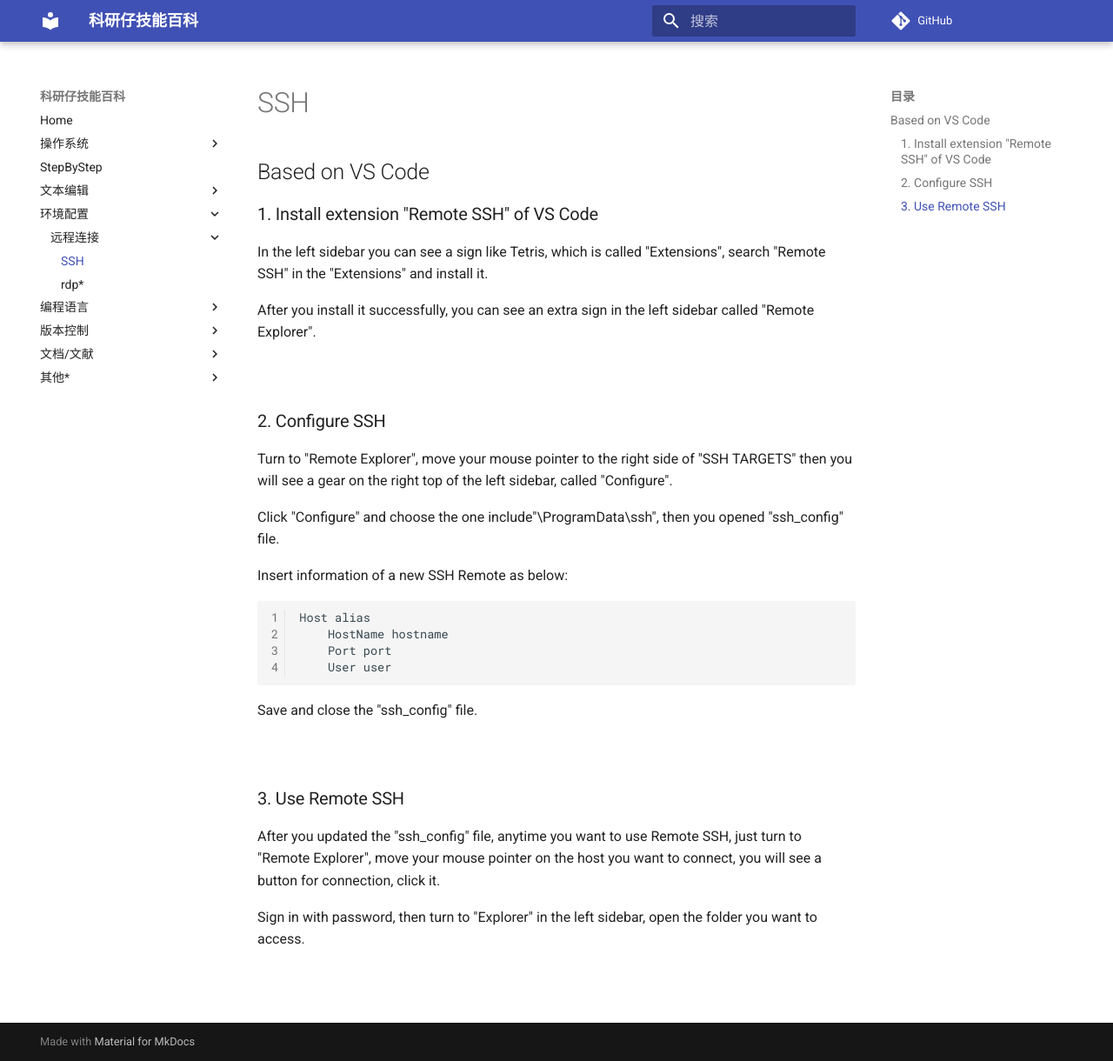
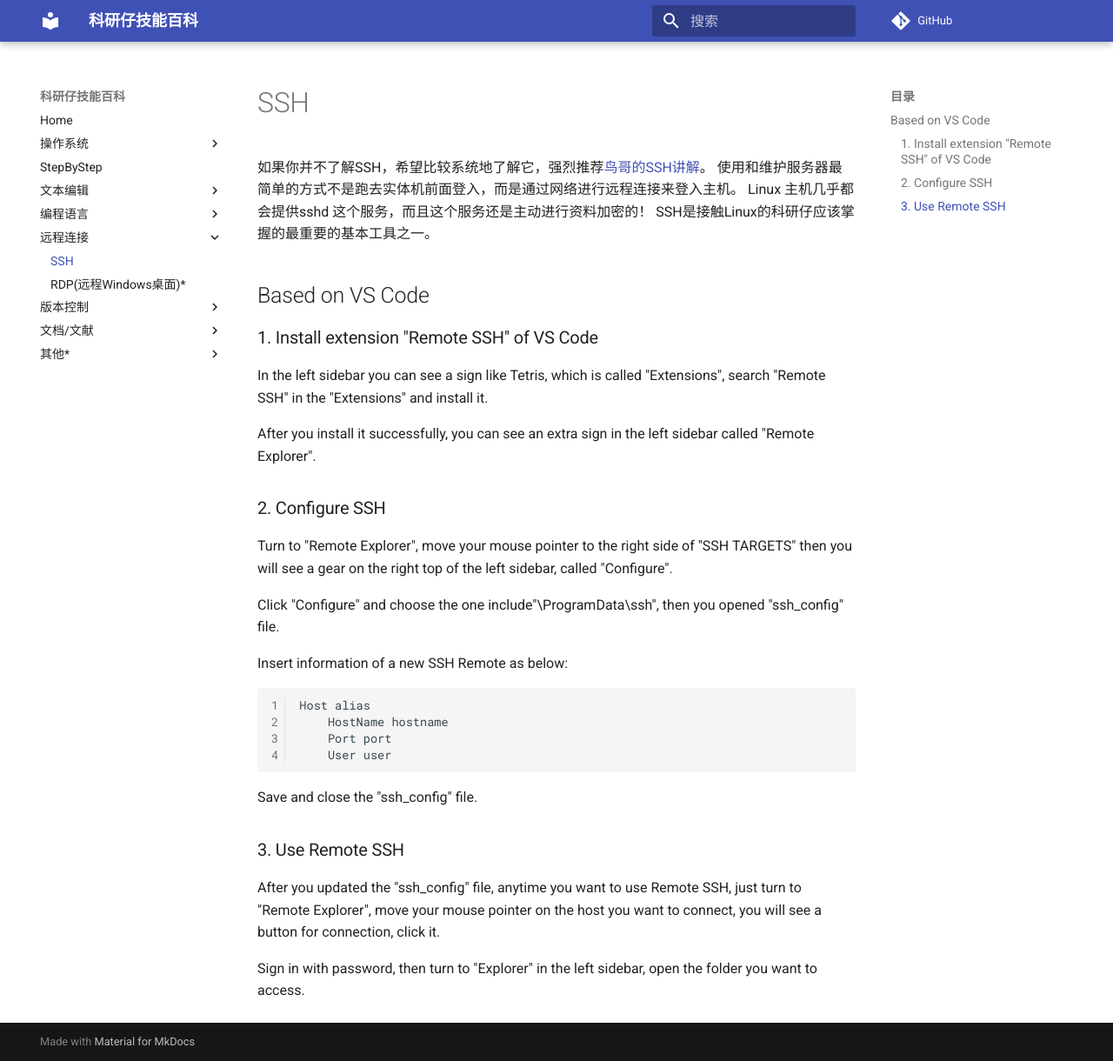
Before and after one commit to kyzjnbk/kyzjnbk, an MkDocs documentation site: the page built from docs/RemoteConnect/ssh.md, in a window 1280 px wide and 1220 px high. Shown: the whole window at 87% size. Built offline with MkDocs 1.6.1 and Material for MkDocs 9.7.7, drawn with Linux system fonts in a browser that asks for light colours; comment, search, counter and statistics services are not loaded.

Commit message:
update SSH.md

```diff
--- a/docs/RemoteConnect/ssh.md
+++ b/docs/RemoteConnect/ssh.md
@@ -1,4 +1,9 @@
 # SSH
+
+如果你并不了解SSH，希望比较系统地了解它，强烈推荐[鸟哥的SSH讲解](https://linux.vbird.org/linux_server/centos6/0310telnetssh.php#ssh_server)。
+使用和维护服务器最简单的方式不是跑去实体机前面登入，而是通过网络进行远程连接来登入主机。
+Linux 主机几乎都会提供sshd 这个服务，而且这个服务还是主动进行资料加密的！
+SSH是接触Linux的科研仔应该掌握的最重要的基本工具之一。
 
 ## Based on VS Code
 
@@ -9,7 +14,6 @@
 
 After you install it successfully, you can see an extra sign in the left sidebar called "Remote Explorer".
 
-<br />
 
 ### 2. Configure SSH
 
@@ -28,7 +32,6 @@
 
 Save and close the "ssh_config" file.
 
-<br />
 
 ### 3. Use Remote SSH
 
--- a/mkdocs.yml
+++ b/mkdocs.yml
@@ -13,10 +13,6 @@
         - Nano*:    TextEdit/Nano.md
         - Vim*:     TextEdit/Vim.md
         - sed*:     TextEdit/sed.md
-    - 环境配置:
-        - 远程连接:
-            - SSH:  RemoteConnect/ssh.md
-            - rdp*: RemoteConnect/rdp.md
     - 编程语言:
         - R: R/R.md
         - Python:
@@ -27,11 +23,14 @@
         - Shell:     Shell/Shell.md
         - C++*:      cpp.md
         - Wolfram Mathematica*: Mathematica/README.md
+    - 远程连接:
+        - SSH:  RemoteConnect/ssh.md
+        - RDP(远程Windows桌面)*: RemoteConnect/rdp.md
     - 版本控制:
         - Git:      Git/Git.md
         - GitHub:   Git/GitHub.md
     - 文档/文献:
-        - Zeal:     Unsorted/Zeal.md
+        - Zeal:     zeal.md
         - Citavi:   Unsorted/Citavi.md
     - 其他*:
         - 网络相关:
```
Also changed, not shown: docs/index.md (+1 -1 lines), docs/zeal.md (renamed from docs/Unsorted/Zeal.md, +3 -0 lines), docs/images/zeal.png (added).
